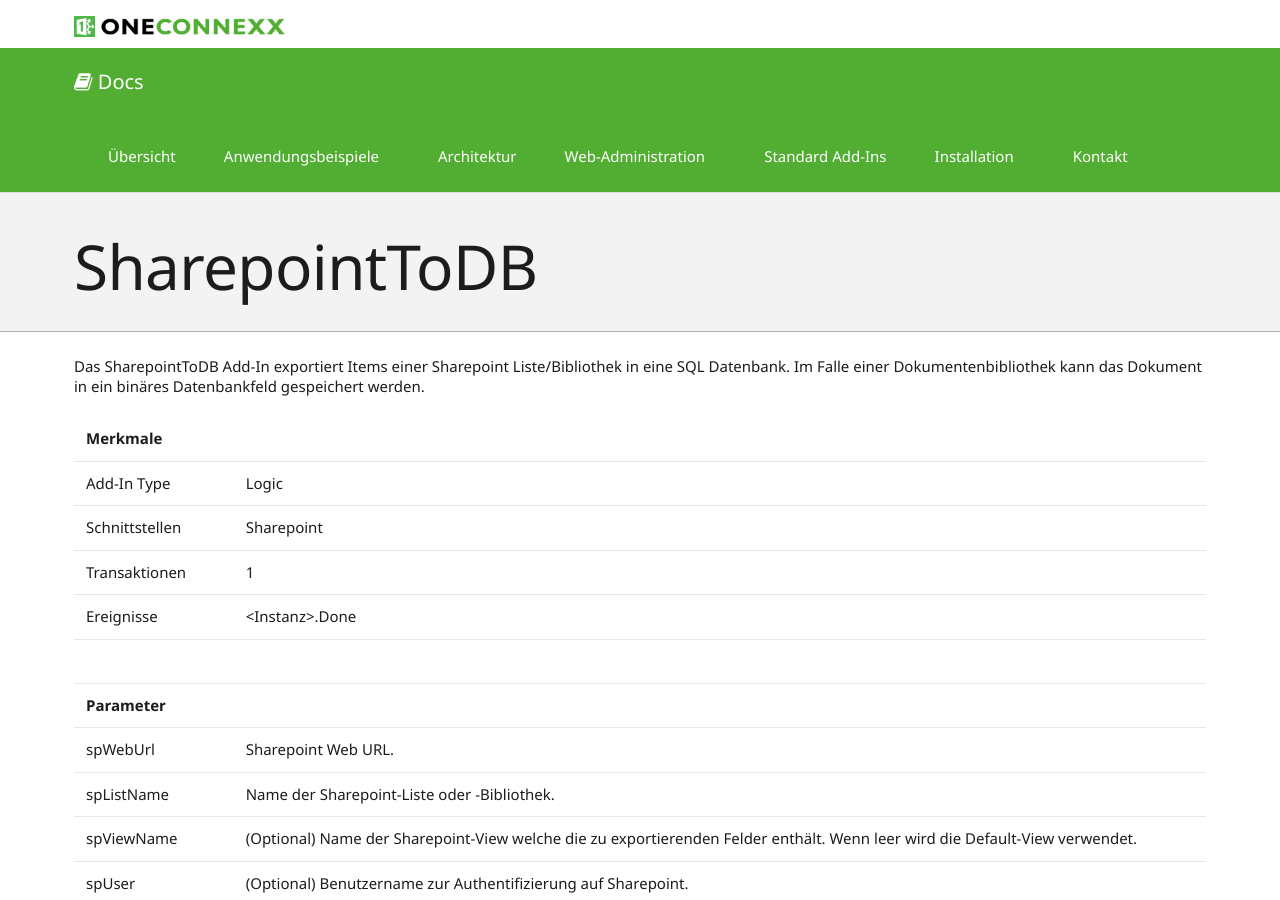
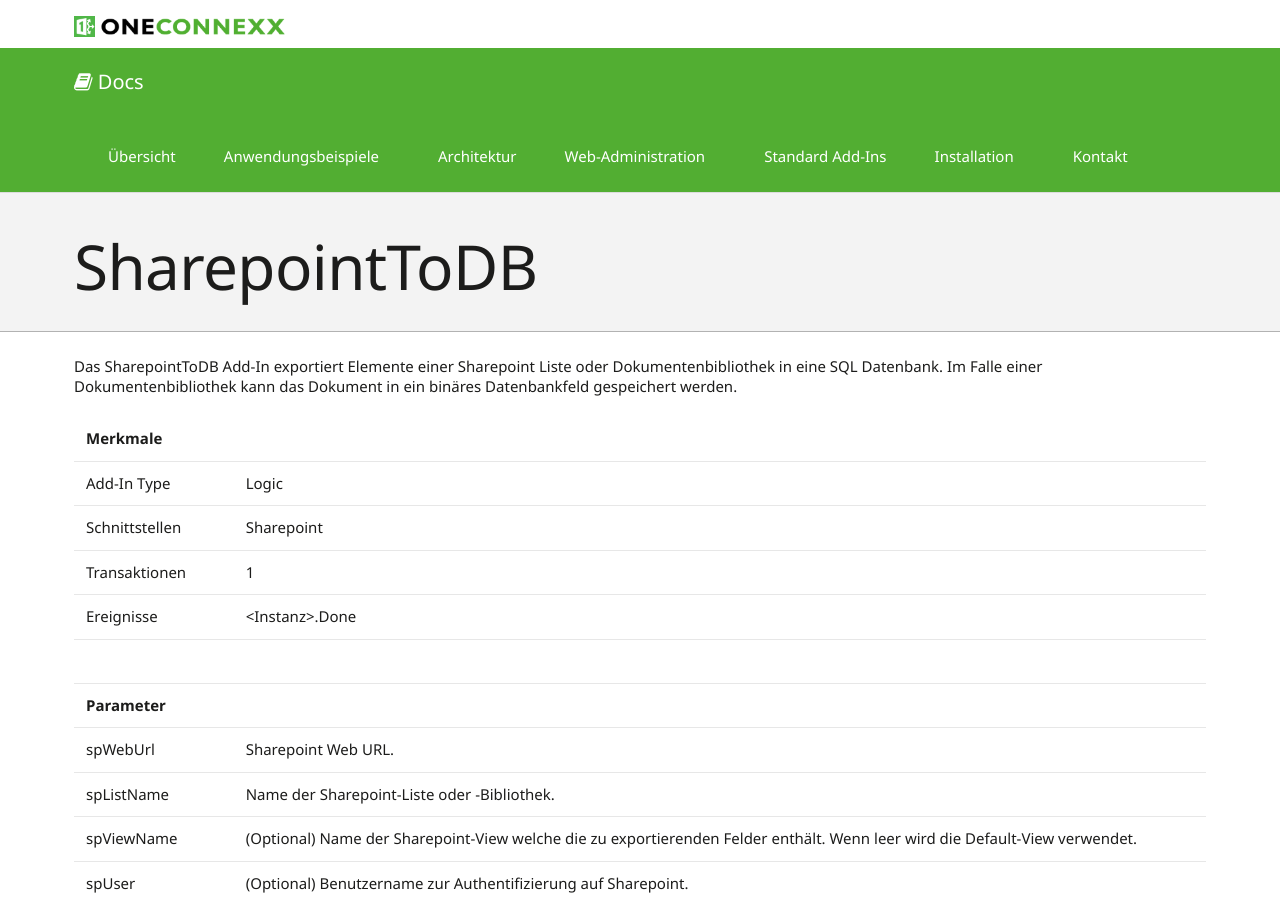
Before and after one commit to primesoft-group/oneconnexx-docs, a Jekyll site: the page built from _pages/addins/de/sharepointtodb.md, in a window 1280 px wide and 900 px high. Built offline with Jekyll 4.4.1, drawn with Linux system fonts in a browser that asks for light colours; nearby versions of some CDN libraries; some web fonts are replaced.

Commit message:
Update sharepointtodb.md

```diff
--- a/_pages/addins/de/sharepointtodb.md
+++ b/_pages/addins/de/sharepointtodb.md
@@ -4,7 +4,7 @@ title: SharepointToDB
 permalink: "addins/de/sharepointtodb/"
 ---
 
-Das SharepointToDB Add-In exportiert Items einer Sharepoint Liste/Bibliothek in eine SQL Datenbank. Im Falle einer Dokumentenbibliothek kann das Dokument in ein binäres Datenbankfeld gespeichert werden.<br /><br />
+Das SharepointToDB Add-In exportiert Elemente einer Sharepoint Liste oder Dokumentenbibliothek in eine SQL Datenbank. Im Falle einer Dokumentenbibliothek kann das Dokument in ein binäres Datenbankfeld gespeichert werden.<br /><br />
 
 {:.table .table-striped}
 | --- | --- |
```
